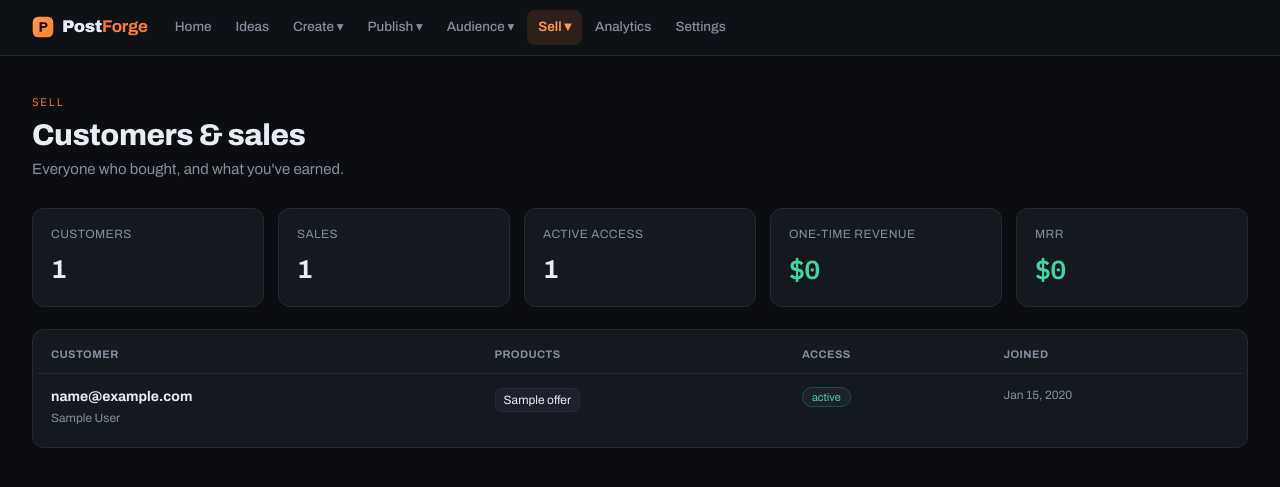
After one commit to maykelevoni/money-worker, a Django app: page /sell/customers/ in a window 1280 px wide. The commit adds this page. Shown: the top 487 px of the page. Run offline with Django 5.2, Linux system fonts and the light colour scheme; a user stored in the database is signed in; data comes from the database, SQL or seed files in the repository; tables that the repository leaves empty hold one stand-in row (values such as "Sample post").

Commit message:
Add Customers & sales dashboard + Sell nav dropdown
Give the creator a place to see who bought and how much they've earned:
- store.customers_dashboard: customers with their products/access status,
  plus tiles for customer count, sales, active access, one-time revenue, MRR.
- Turn the flat "Sell" nav link into a "Sell" dropdown: Products,
  Customers & sales, Members area.

Co-Authored-By: Claude Opus 4.8 <noreply@anthropic.com>

```diff
--- a/apps/store/urls.py
+++ b/apps/store/urls.py
@@ -10,6 +10,8 @@ urlpatterns = [
     path("checkout/success/", views.checkout_success, name="checkout_success"),
     path("checkout/cancel/", views.checkout_cancel, name="checkout_cancel"),
     path("stripe/webhook/", views.stripe_webhook, name="stripe_webhook"),
+    # Creator dashboard
+    path("sell/customers/", views.customers_dashboard, name="customers"),
     # Member area
     path("members/", views.portal, name="portal"),
     path("members/login/", views.login, name="login"),
--- a/apps/store/views.py
+++ b/apps/store/views.py
@@ -1,4 +1,5 @@
 from django.contrib import messages
+from django.contrib.auth.decorators import login_required
 from django.http import FileResponse, HttpResponse, HttpResponseBadRequest
 from django.shortcuts import get_object_or_404, redirect, render
 from django.urls import reverse
@@ -11,6 +12,51 @@ from . import webhooks
 from .auth import current_customer, customer_required, login_customer, logout_customer
 from .models import Customer, Entitlement, LoginToken
 from .services import stripe_gateway
+
+
+# ---------------------------------------------------------------------------
+# Creator dashboard — who bought, and how much money.
+# ---------------------------------------------------------------------------
+@login_required
+def customers_dashboard(request):
+    ws = request.workspace
+    ents = list(
+        Entitlement.objects.for_workspace(ws).select_related("offer", "customer")
+    )
+    customers = (
+        Customer.objects.for_workspace(ws)
+        .prefetch_related("entitlements__offer")
+        .order_by("-created_at")
+    )
+
+    one_time_cents = sum(
+        e.offer.price_cents or 0 for e in ents
+        if e.access_type == Offer.AccessType.ONE_TIME and e.status == Entitlement.Status.ACTIVE
+    )
+    mrr_cents = sum(
+        e.offer.price_cents or 0 for e in ents
+        if e.access_type == Offer.AccessType.SUBSCRIPTION and e.status == Entitlement.Status.ACTIVE
+    )
+    active_access = sum(1 for e in ents if e.grants_access)
+
+    rows = []
+    for c in customers:
+        c_ents = list(c.entitlements.all())
+        rows.append({
+            "customer": c,
+            "products": [e.offer.name for e in c_ents if e.grants_access],
+            "has_access": any(e.grants_access for e in c_ents),
+            "any_refunded": any(e.status == Entitlement.Status.REFUNDED for e in c_ents),
+        })
+
+    return render(request, "store/customers.html", {
+        "rows": rows,
+        "customer_count": customers.count(),
+        "active_access": active_access,
+        "one_time_revenue": one_time_cents / 100,
+        "mrr": mrr_cents / 100,
+        "sales_count": len(ents),
+    })
 
 
 # ---------------------------------------------------------------------------
--- a/templates/base.html
+++ b/templates/base.html
@@ -220,7 +220,15 @@
           </div>
         </div>
 
-        <a href="/offers/" class="navlink {% if '/offers/' in request.path %}active{% endif %}">Sell</a>
+        <div class="grp {% if '/offers/' in request.path or '/sell/' in request.path %}active{% endif %}">
+          <a href="/offers/" class="lbl">Sell ▾</a>
+          <div class="menu">
+            <a href="/offers/">Products</a>
+            <a href="/sell/customers/">Customers &amp; sales</a>
+            <a href="/members/login/" target="_blank" rel="noopener">Members area ↗</a>
+          </div>
+        </div>
+
         <a href="/analytics/" class="navlink {% if '/analytics/' in request.path %}active{% endif %}">Analytics</a>
 
         <div class="grp util" title="Settings">
--- /dev/null
+++ b/templates/store/customers.html
@@ -0,0 +1,70 @@
+{% extends "base.html" %}
+{% block title %}Customers & sales · PostForge{% endblock %}
+{% block nav_sell %}active{% endblock %}
+
+{% block content %}
+<style>
+  .tiles { display: grid; grid-template-columns: repeat(auto-fit, minmax(160px, 1fr));
+    gap: 14px; margin-bottom: 22px; }
+  .tile { background: var(--panel); border: 1px solid var(--line); border-radius: 12px; padding: 16px 18px; }
+  .tile .k { font-size: 12px; text-transform: uppercase; letter-spacing: .4px; color: var(--muted); }
+  .tile .v { font-size: 26px; font-weight: 700; margin-top: 6px; color: var(--text); }
+  .tile .v.money { color: var(--green); }
+  .panel { background: var(--panel); border: 1px solid var(--line); border-radius: 12px; padding: 6px 4px; }
+  .table-wrap { overflow-x: auto; }
+  table { width: 100%; border-collapse: collapse; }
+  th { text-align: left; font-size: 11px; text-transform: uppercase; color: var(--muted);
+    letter-spacing: .4px; padding: 10px 14px; border-bottom: 1px solid var(--line); }
+  td { padding: 12px 14px; border-bottom: 1px solid var(--line); font-size: 14px; vertical-align: top; }
+  tr:last-child td { border-bottom: none; }
+  .pill { font-size: 11px; padding: 3px 9px; border-radius: 99px; background: var(--panel2);
+    border: 1px solid var(--line); white-space: nowrap; }
+  .pill.on { color: var(--green); border-color: #1d5235; }
+  .pill.off { color: var(--muted); }
+  .pill.ref { color: var(--amber); border-color: #5c4a16; }
+  .prod { display: inline-block; font-size: 12px; padding: 2px 8px; border-radius: 6px;
+    background: var(--panel2); border: 1px solid var(--line); margin: 2px 4px 2px 0; }
+  .small { color: var(--muted); font-size: 12px; }
+</style>
+
+{% include "_pagehead.html" with eyebrow="Sell" title="Customers & sales" subtitle="Everyone who bought, and what you've earned." %}
+
+<div class="tiles">
+  <div class="tile"><div class="k">Customers</div><div class="v">{{ customer_count }}</div></div>
+  <div class="tile"><div class="k">Sales</div><div class="v">{{ sales_count }}</div></div>
+  <div class="tile"><div class="k">Active access</div><div class="v">{{ active_access }}</div></div>
+  <div class="tile"><div class="k">One-time revenue</div><div class="v money">${{ one_time_revenue|floatformat:0 }}</div></div>
+  <div class="tile"><div class="k">MRR</div><div class="v money">${{ mrr|floatformat:0 }}</div></div>
+</div>
+
+<div class="panel">
+  <div class="table-wrap">
+    <table>
+      <thead>
+        <tr><th>Customer</th><th>Products</th><th>Access</th><th>Joined</th></tr>
+      </thead>
+      <tbody>
+        {% for row in rows %}
+          <tr>
+            <td>
+              <strong>{{ row.customer.email }}</strong>
+              {% if row.customer.name %}<br><span class="small">{{ row.customer.name }}</span>{% endif %}
+            </td>
+            <td>
+              {% for p in row.products %}<span class="prod">{{ p }}</span>{% empty %}<span class="small">—</span>{% endfor %}
+            </td>
+            <td>
+              {% if row.has_access %}<span class="pill on">active</span>
+              {% elif row.any_refunded %}<span class="pill ref">refunded</span>
+              {% else %}<span class="pill off">none</span>{% endif %}
+            </td>
+            <td class="small">{{ row.customer.created_at|date:"M j, Y" }}</td>
+          </tr>
+        {% empty %}
+          <tr><td colspan="4" class="small" style="padding:20px 14px">No customers yet. When someone buys a product, they'll show up here.</td></tr>
+        {% endfor %}
+      </tbody>
+    </table>
+  </div>
+</div>
+{% endblock %}
```
